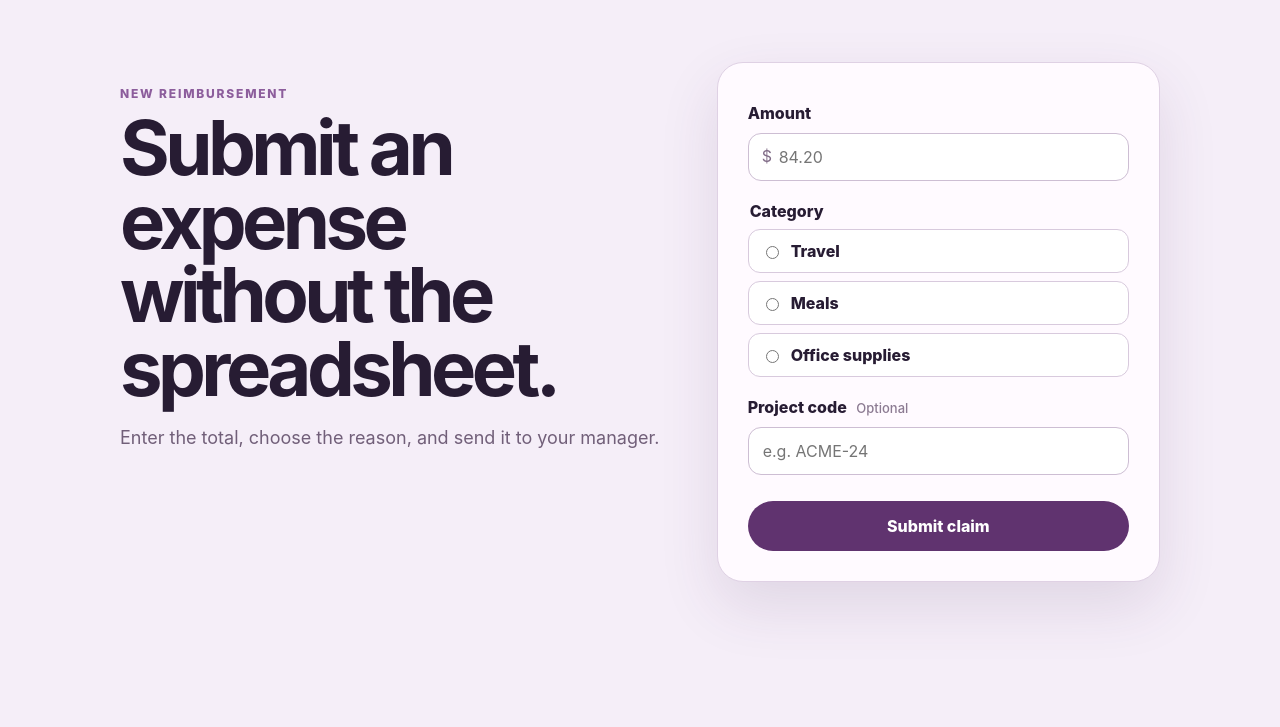
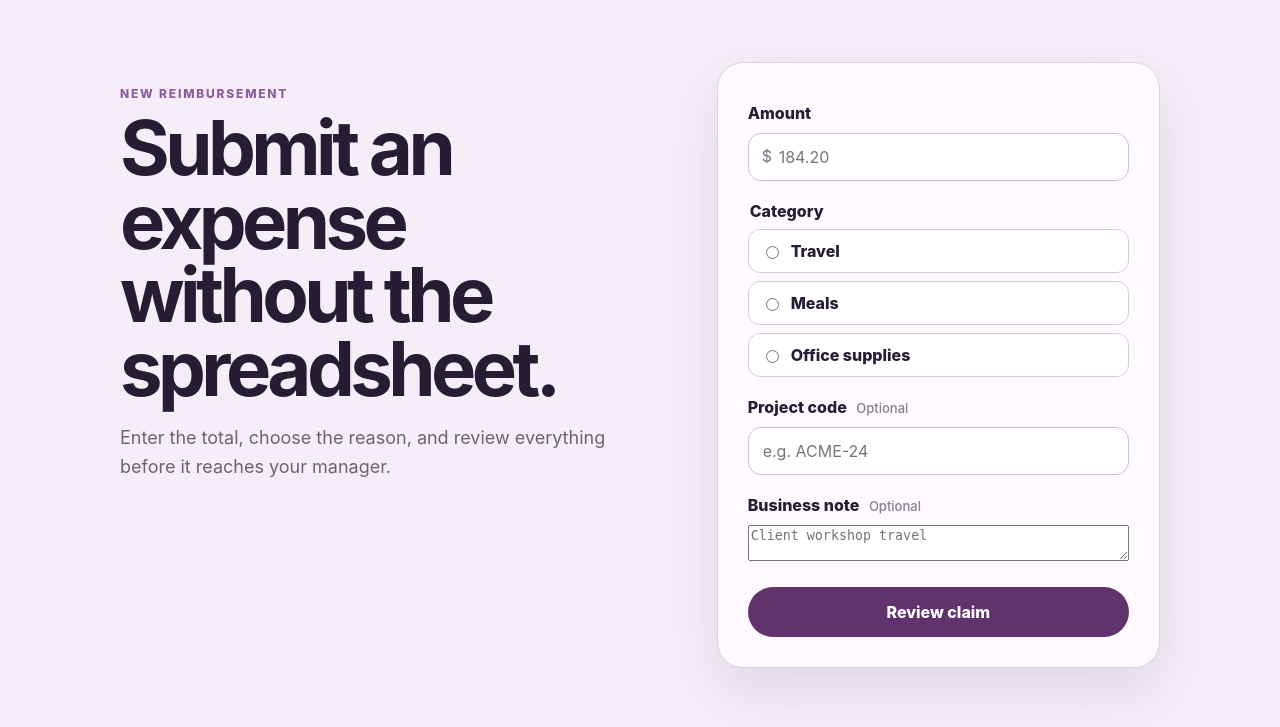
Before and after one commit to yossiha/trail_frame_mock_03, a Flask app: page / in a window 1280 px wide. Shown: the part 73-800 px from the top of the page. Run offline with Flask 3, Linux system fonts and the light colour scheme.

Commit message:
Add claim review and final submission pages

```diff
--- a/templates/index.html
+++ b/templates/index.html
@@ -20,34 +20,64 @@
           <h1>Claim submitted</h1>
           <p>Your manager can now review the reimbursement request.</p>
         </section>
+      {% elif step == 'review' %}
+        <section class="review-shell">
+          <div class="review-heading">
+            <p class="eyebrow">Final review</p>
+            <h1>Ready to submit.</h1>
+            <p>Check the financial details before sending this claim to your manager.</p>
+          </div>
+
+          <div class="review-card">
+            {% if error %}<p class="error" role="alert">{{ error }}</p>{% endif %}
+            <div class="review-row"><span>Amount</span><strong>${{ amount }}</strong></div>
+            <div class="review-row"><span>Category</span><strong>{{ category|title }}</strong></div>
+            <div class="review-row"><span>Project code</span><strong>{{ project_code or 'None' }}</strong></div>
+            <div class="review-row"><span>Note</span><strong>{{ note or 'None' }}</strong></div>
+
+            <form action="/claims/submit" method="post">
+              <input type="hidden" name="amount" value="{{ amount }}" />
+              <input type="hidden" name="category" value="{{ category }}" />
+              <input type="hidden" name="project_code" value="{{ project_code }}" />
+              <input type="hidden" name="note" value="{{ note }}" />
+              <div class="review-actions">
+                <a class="secondary-link" href="/">Start over</a>
+                <button data-testid="submit-reviewed-claim" type="submit">Submit claim</button>
+              </div>
+            </form>
+          </div>
+        </section>
       {% else %}
         <section class="layout">
           <div class="intro">
             <p class="eyebrow">New reimbursement</p>
             <h1>Submit an expense without the spreadsheet.</h1>
-            <p>Enter the total, choose the reason, and send it to your manager.</p>
+            <p>Enter the total, choose the reason, and review everything before it reaches your manager.</p>
           </div>
 
-          <form class="claim-card" action="/claims" method="post">
+          <form class="claim-card" action="/claims/review" method="post">
             {% if error %}<p class="error" role="alert">{{ error }}</p>{% endif %}
 
             <label for="amount">Amount</label>
             <div class="amount-field">
               <span>$</span>
-              <input id="amount" data-testid="amount" name="amount" inputmode="decimal" value="{{ amount or '' }}" placeholder="84.20" required />
+              <input id="amount" data-testid="amount" name="amount" inputmode="decimal" value="{{ amount or '' }}" placeholder="184.20" required />
             </div>
 
             <fieldset class="categories">
               <legend>Category</legend>
-              <label><input data-testid="category-travel" type="radio" name="category" value="travel" required /> Travel</label>
-              <label><input type="radio" name="category" value="meals" /> Meals</label>
-              <label><input type="radio" name="category" value="supplies" /> Office supplies</label>
+              <label><input data-testid="category-travel" type="radio" name="category" value="travel" {% if category == 'travel' %}checked{% endif %} required /> Travel</label>
+              <label><input data-testid="category-meals" type="radio" name="category" value="meals" {% if category == 'meals' %}checked{% endif %} /> Meals</label>
+              <label><input type="radio" name="category" value="supplies" {% if category == 'supplies' %}checked{% endif %} /> Office supplies</label>
             </fieldset>
 
             <label for="project-code">Project code <span class="optional">Optional</span></label>
-            <input id="project-code" data-testid="project-code" name="project_code" placeholder="e.g. ACME-24" />
+            <input id="project-code" data-testid="project-code" name="project_code" value="{{ project_code or '' }}" placeholder="e.g. ACME-24" />
 
-            <button data-testid="submit-claim" type="submit">Submit claim</button>
+            <label for="note">Business note <span class="optional">Optional</span></label>
+            <textarea id="note" data-testid="claim-note" name="note" placeholder="Client workshop travel">{{ note or '' }}</textarea>
+
+            <button data-testid="review-claim" type="submit">Review claim</button>
           </form>
         </section>
       {% endif %}
```
